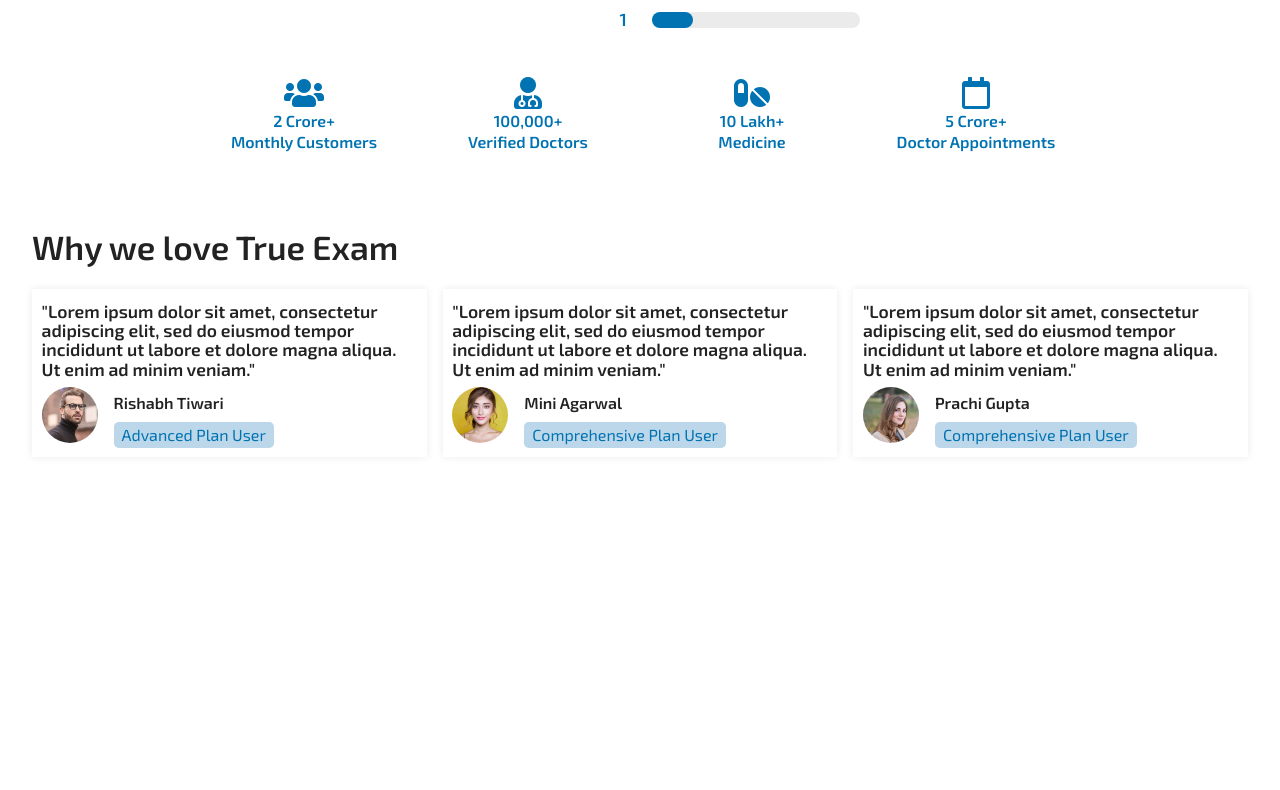
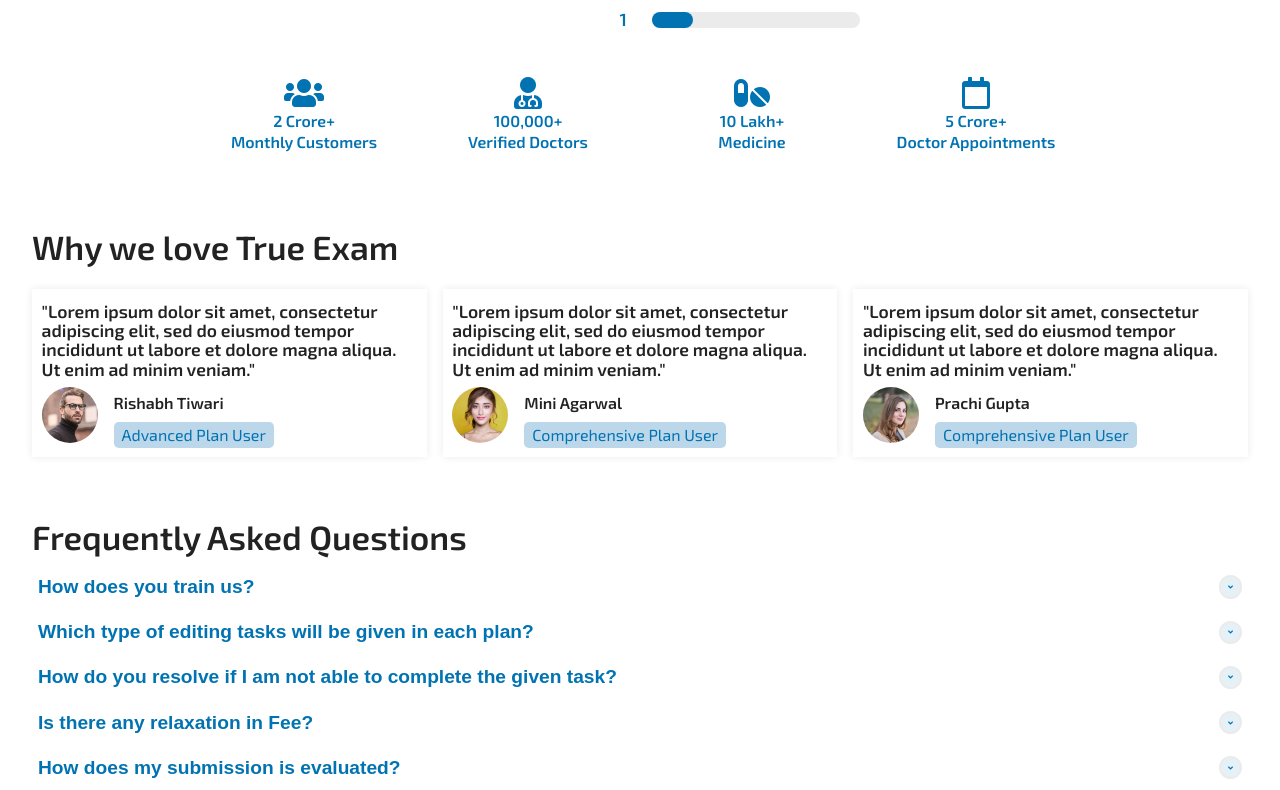
Before and after one commit to soorajarsn/True-exam, a React (Vite) app: page / in a window 1280 px wide. Shown: the part 1374-2164 px from the top of the page. Before the commit the page ends 1857 px from the top, so only its background shows below. Built offline with nearby package versions, Linux system fonts and the light colour scheme.

Commit message:
add Faqs component to homepage

```diff
--- a/src/components/Index.js
+++ b/src/components/Index.js
@@ -5,6 +5,7 @@ import "../styles/index.scss";
 import Pricing from "./Pricing";
 import Ratings from "./Ratings";
 import Stories from "./Stories";
+import Faqs from "./Faqs";
 function Index() {
   return (
     <React.Fragment>
@@ -17,6 +18,7 @@ function Index() {
         <Pricing />
         <Ratings />
         <Stories />
+        <Faqs />
       </div>
     </React.Fragment>
   );
```
